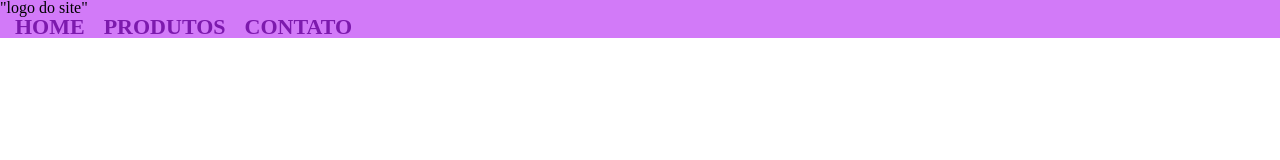
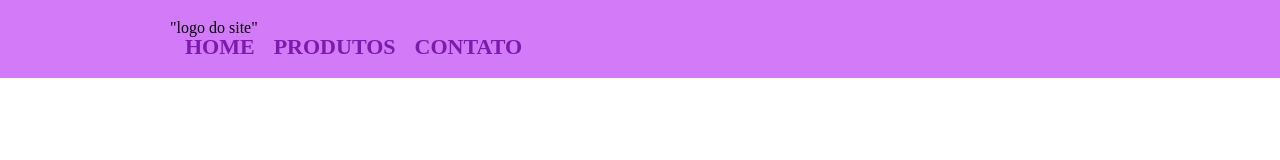
Before and after one commit to Madujoy/2E-barbearia-de-doces, a plain HTML site: page produtos.html in a window 1280 px wide. Drawn offline with Linux system fonts and the light colour scheme.

Commit message:
Add files via upload

```diff
--- a/produtos.css
+++ b/produtos.css
@@ -1,5 +1,6 @@
 header{
     background-color: rgb(210, 122, 248);
+    padding: 20px 0;
 }
 
 nav li{
@@ -14,3 +15,9 @@ nav a{
     font-size: 22px;
     text-decoration: none;
 }
+
+.caixa{
+    position: relative;
+    width: 940px;
+    margin: 0 auto;
+}
--- a/produtos.html
+++ b/produtos.html
@@ -9,6 +9,7 @@
 </head>
 <body>
     <header>
+        <div class="caixa">
         <h1>"logo do site"</h1>
 
             <nav>
@@ -18,6 +19,7 @@
                  <li><a href="####">contato</a></li>
                </ul>
            </nav>
+        </div>
     </header>
 </body>
 </html>
```
Lines whose indentation alone changed are shown as unchanged.
